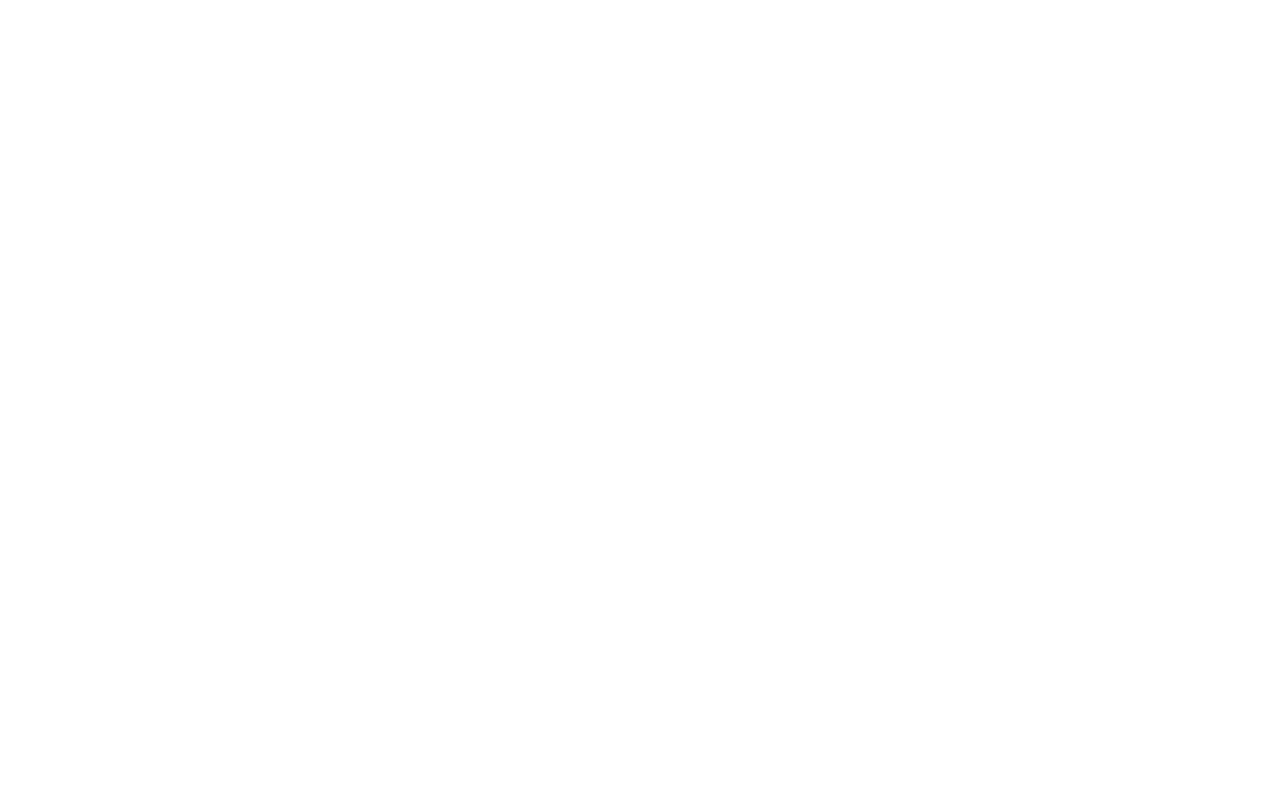
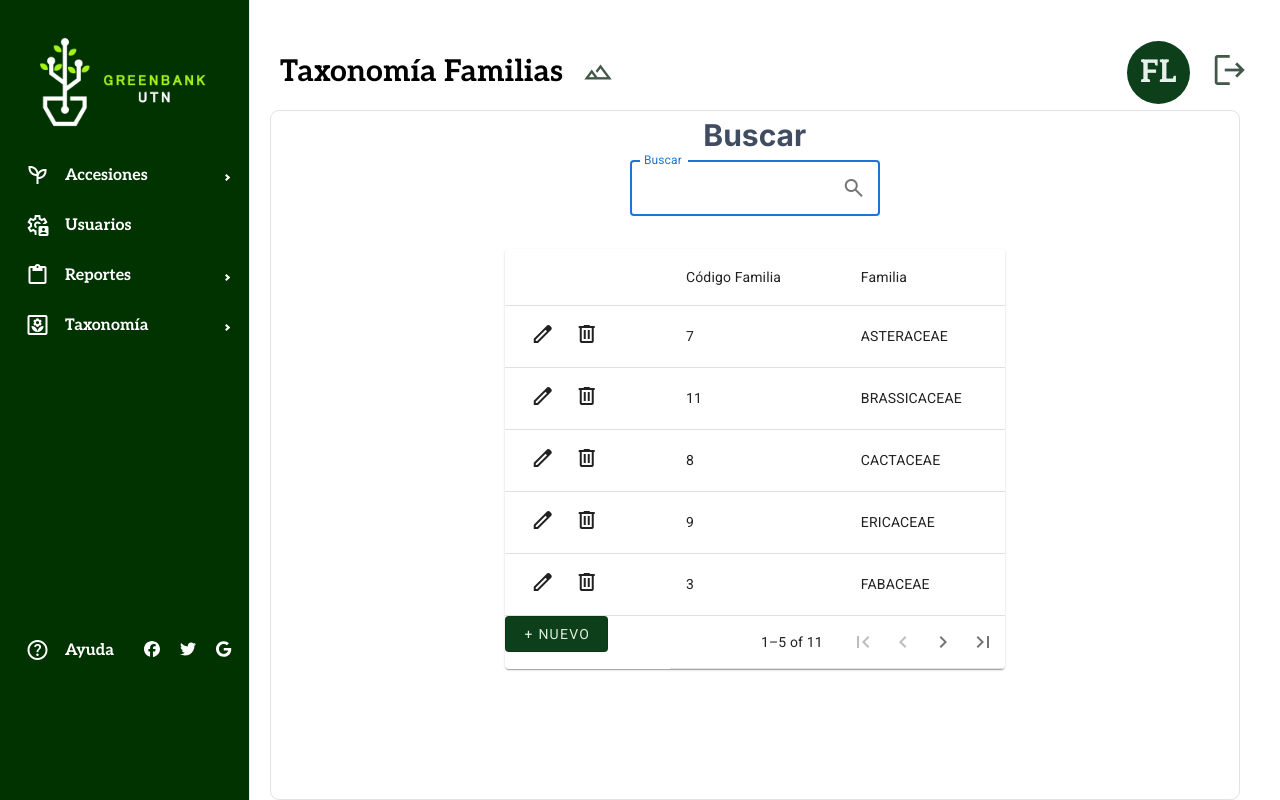
Before and after one commit to Santym8/green-bank-client, a React (Create React App) app: page /taxonomia/familias in a window 1280 px wide. Before the commit this address had no page. Built offline with nearby package versions, Linux system fonts and the light colour scheme; a web font is replaced by a local one.

Commit message:
taxonomia_familia

```diff
--- a/src/components/Sidebar/Sidebar.jsx
+++ b/src/components/Sidebar/Sidebar.jsx
@@ -23,7 +23,7 @@
                 className='menu'
                 menuItemStyles={{
                     button: {
-                        color:'#FFFFFF',
+                        color: '#FFFFFF',
                         backgroundColor: '#003300',
                         '&:hover': {
                             backgroundColor: '#0D3C0E',
@@ -91,6 +91,12 @@
                     icon={<span class="material-symbols-outlined">yard</span>}>
 
                     <MenuItem
+                        component={<Link to="/taxonomia/familias" />}
+                        icon={<span class="material-symbols-outlined">Landscape</span>}>
+                        Familias
+                    </MenuItem>
+
+                    <MenuItem
                         component={<Link to="/taxonomia/generos" />}
                         icon={<span class="material-symbols-outlined">forest</span>}>
                         G&#233;eneros
--- /dev/null
+++ b/src/pages/TaxonomiaFamilias/TaxonomiaFamilias.css
@@ -0,0 +1,88 @@
+@import url('https://fonts.googleapis.com/css2?family=Aleo:ital,wght@1,700&family=Inter:wght@700&display=swap');
+@import url('https://fonts.googleapis.com/css2?family=Roboto&display=swap');
+
+.headPrivateContainer {
+    position: absolute;
+    max-width: 1185px;
+    width: 98%;
+    height: 18%;
+    top: 0px;
+    display: grid;
+    grid-template-columns: auto auto;
+}
+
+.taxonomiaFamiliasContainer {
+    display: grid;
+    background: rgba(255, 255, 255, 0.2);
+    border: 1.48498px solid #E0E1EC;
+    border-radius: 8.90991px;
+    height: 100%;
+    width: 96%;
+    justify-content: center;
+    grid-template-rows: 20% auto;
+
+}
+
+.FamiliasFilters {
+    width: 50%;
+    margin-left: auto;
+    margin-right: auto;
+}
+
+.FamiliasFilters__Title {
+    text-align: center;
+    font-family: 'Inter', sans-serif;
+    font-weight: 700;
+    font-size: 30px;
+    line-height: 39px;
+    text-align: center;
+    color: #404D61;
+    margin: 5px
+}
+
+.FamiliasFilters__Search {
+    width: 100%;
+}
+
+.row-edits-icons-taxonomia span {
+    margin: 0px 10px;
+    border-radius: 100%;
+}
+
+.row-edits-icons-taxonomia span:hover {
+    cursor: pointer;
+    background-color: #404d6175;
+}
+
+.newFamiliasButton {
+    display: flex;
+    align-items: center;
+    justify-content: center;
+    padding: 6px 6px 6px 8px;
+    width: 103px;
+    height: 36px;
+    background: #0D3F1B;
+    border: 1px solid rgba(0, 0, 0, 0.12);
+    border-radius: 4px;
+}
+
+.newFamiliasButton p {
+    text-align: center;
+    font-family: 'Roboto', sans-serif;
+    font-weight: 500;
+    font-size: 14px;
+    line-height: 16px;
+    letter-spacing: 1.25px;
+    text-transform: uppercase;
+    color: #E0ECDD;
+}
+
+.newFamiliasButton:hover {
+    cursor: pointer;
+    background-color: #73DB23;
+}
+
+.taxonomiaFamiliasContainer__table {
+    font-family: 'Roboto', sans-serif;
+    font-size: 14px;
+}
--- /dev/null
+++ b/src/pages/TaxonomiaFamilias/index.jsx
@@ -0,0 +1,224 @@
+import React from 'react';
+import HeadPrivateLayout from '../../components/HeadPrivateLayout/HeadPrivateLayout';
+import './TaxonomiaFamilias.css';
+import TextField from "@mui/material/TextField";
+import PropTypes from 'prop-types';
+import { useTheme } from '@mui/material/styles';
+import { useState } from 'react';
+import Box from '@mui/material/Box';
+import Table from '@mui/material/Table';
+import TableBody from '@mui/material/TableBody';
+import TableCell from '@mui/material/TableCell';
+import TableContainer from '@mui/material/TableContainer';
+import TableFooter from '@mui/material/TableFooter';
+import TablePagination from '@mui/material/TablePagination';
+import TableRow from '@mui/material/TableRow';
+import Paper from '@mui/material/Paper';
+import FirstPageIcon from '@mui/icons-material/FirstPage';
+import KeyboardArrowLeft from '@mui/icons-material/KeyboardArrowLeft';
+import KeyboardArrowRight from '@mui/icons-material/KeyboardArrowRight';
+import LastPageIcon from '@mui/icons-material/LastPage';
+import TableHead from '@mui/material/TableHead';
+
+import IconButton from '@mui/material/IconButton';
+import InputAdornment from '@mui/material/InputAdornment';
+
+function TablePaginationActions(props) {
+  const theme = useTheme();
+  const { count, page, rowsPerPage, onPageChange } = props;
+
+  const handleFirstPageButtonClick = (event) => {
+    onPageChange(event, 0);
+  };
+
+  const handleBackButtonClick = (event) => {
+    onPageChange(event, page - 1);
+  };
+
+  const handleNextButtonClick = (event) => {
+    onPageChange(event, page + 1);
+  };
+
+  const handleLastPageButtonClick = (event) => {
+    onPageChange(event, Math.max(0, Math.ceil(count / rowsPerPage) - 1));
+  };
+
+  return (
+
+    <Box sx={{ flexShrink: 0, ml: 2.5 }}>
+      <IconButton
+        onClick={handleFirstPageButtonClick}
+        disabled={page === 0}
+        aria-label="first page"
+      >
+        {theme.direction === 'rtl' ? <LastPageIcon /> : <FirstPageIcon />}
+      </IconButton>
+      <IconButton
+        onClick={handleBackButtonClick}
+        disabled={page === 0}
+        aria-label="previous page"
+      >
+        {theme.direction === 'rtl' ? <KeyboardArrowRight /> : <KeyboardArrowLeft />}
+      </IconButton>
+      <IconButton
+        onClick={handleNextButtonClick}
+        disabled={page >= Math.ceil(count / rowsPerPage) - 1}
+        aria-label="next page"
+      >
+        {theme.direction === 'rtl' ? <KeyboardArrowLeft /> : <KeyboardArrowRight />}
+      </IconButton>
+      <IconButton
+        onClick={handleLastPageButtonClick}
+        disabled={page >= Math.ceil(count / rowsPerPage) - 1}
+        aria-label="last page"
+      >
+        {theme.direction === 'rtl' ? <FirstPageIcon /> : <LastPageIcon />}
+      </IconButton>
+    </Box>
+  );
+}
+
+TablePaginationActions.propTypes = {
+  count: PropTypes.number.isRequired,
+  onPageChange: PropTypes.func.isRequired,
+  page: PropTypes.number.isRequired,
+  rowsPerPage: PropTypes.number.isRequired,
+};
+
+function createData(codigo, familia) {
+  return { codigo, familia};
+}
+
+const rows = [
+  createData(1, "ROSACEAE"),
+  createData(2, "POACEAE"),
+  createData(3, "FABACEAE"),
+  createData(4, "SOLANACEAE"),
+  createData(5, "LAMIACEAE"),
+  createData(6, "ORCHIDACEAE"),
+  createData(7, "ASTERACEAE"),
+  createData(8, "CACTACEAE"),
+  createData(9, "ERICACEAE"),
+  createData(10, "PINACEAE"),
+  createData(11, "BRASSICACEAE"),
+
+].sort((a, b) => (a.familia < b.familia ? -1 : 1));
+
+function CustomPaginationActionsTable() {
+  const [page, setPage] = React.useState(0);
+  const [rowsPerPage, setRowsPerPage] = React.useState(5);
+
+  // Avoid a layout jump when reaching the last page with empty rows.
+  const emptyRows =
+    page > 0 ? Math.max(0, (1 + page) * rowsPerPage - rows.length) : 0;
+
+  const handleChangePage = (event, newPage) => {
+    setPage(newPage);
+  };
+
+  const handleChangeRowsPerPage = (event) => {
+    setRowsPerPage(parseInt(event.target.value, 10));
+    setPage(0);
+  };
+
+  return (
+    <TableContainer component={Paper}>
+      <Table className='tableFamilias' sx={{ minWidth: 500 }} aria-label="custom pagination table">
+        <TableHead>
+          <TableRow>
+            <TableCell></TableCell>
+            <TableCell align='left'>Código Familia</TableCell>
+            <TableCell align='left'>Familia</TableCell>
+          </TableRow>
+        </TableHead>
+        <TableBody>
+          {(rowsPerPage > 0
+            ? rows.slice(page * rowsPerPage, page * rowsPerPage + rowsPerPage)
+            : rows
+          ).map((row) => (
+            <TableRow key={row.codigo}>
+              <TableCell className='row-edits-icons-taxonomia' component="th" scope="row">
+                <span class="material-symbols-outlined">edit</span>
+                <span class="material-symbols-outlined">delete</span>
+              </TableCell>
+              <TableCell component="th" scope="row">
+                {row.codigo}
+              </TableCell>
+              <TableCell style={{ width: 160 }} align="left">
+                {row.familia}
+              </TableCell>
+            </TableRow>
+          ))}
+
+          {emptyRows > 0 && (
+            <TableRow style={{ height: 53 * emptyRows }}>
+              <TableCell colSpan={6} />
+            </TableRow>
+          )}
+        </TableBody>
+        <TableFooter>
+          <TableRow className='paginationTable'>
+            <div className='newFamiliasButton'>
+              <p>+  Nuevo</p>
+            </div>
+            <TablePagination
+              rowsPerPageOptions={[]}
+              colSpan={3}
+              count={rows.length}
+              rowsPerPage={rowsPerPage}
+              page={page}
+              onPageChange={handleChangePage}
+              onRowsPerPageChange={handleChangeRowsPerPage}
+              ActionsComponent={TablePaginationActions}
+            />
+          </TableRow>
+        </TableFooter>
+      </Table>
+    </TableContainer>
+  );
+}
+
+function TaxonomiaFamilias() {
+  const [searchTerm, setSearchTerm] = useState("");
+  return (
+    <>
+      <div className='headPrivateContainer'>
+        <HeadPrivateLayout
+          title='Taxonomía Familias'
+          icon='Landscape'
+          user='FL'
+        />
+      </div>
+      <div className='taxonomiaFamiliasContainer'>
+        <div className="FamiliasFilters">
+          <p className='FamiliasFilters__Title'> Buscar</p>
+          <TextField
+            className='FamiliasFilters__Search'
+            id="standard-search"
+            label="Buscar"
+            type="search"
+            fullWidth={true}
+            autoFocus={true}
+            value={searchTerm}
+            onChange={(event) => setSearchTerm(event.target.value)}
+            InputProps={{
+              endAdornment: (
+                <InputAdornment position='end' classes={{ root: 'MuiInputAdornment-root' }}>
+                  <span class="material-symbols-outlined">search</span>
+                </InputAdornment>
+              )
+            }}
+          />
+        </div>
+
+        <div className="taxonomiaFamiliasContainer__table">
+          {CustomPaginationActionsTable()}
+        </div>
+      </div>
+
+    </>
+  );
+}
+
+
+export default TaxonomiaFamilias;
--- a/src/routes/privateLayoutPagesData.js
+++ b/src/routes/privateLayoutPagesData.js
@@ -1,5 +1,6 @@
 import Accesiones from "../pages/Accesiones";
 import TaxonomiaGeneros from "../pages/TaxonomiaGeneros";
+import TaxonomiaFamilias from "../pages/TaxonomiaFamilias";
 const PagesData = [
     {
         path: "/accesiones",
@@ -10,6 +11,11 @@
         path: "/taxonomia/generos",
         element: <TaxonomiaGeneros />,
         title: "taxonomia generos"
+    },
+    {
+        path: "/taxonomia/familias",
+        element: <TaxonomiaFamilias />,
+        title: "taxonomia familias"
     }
 ];
 
```
